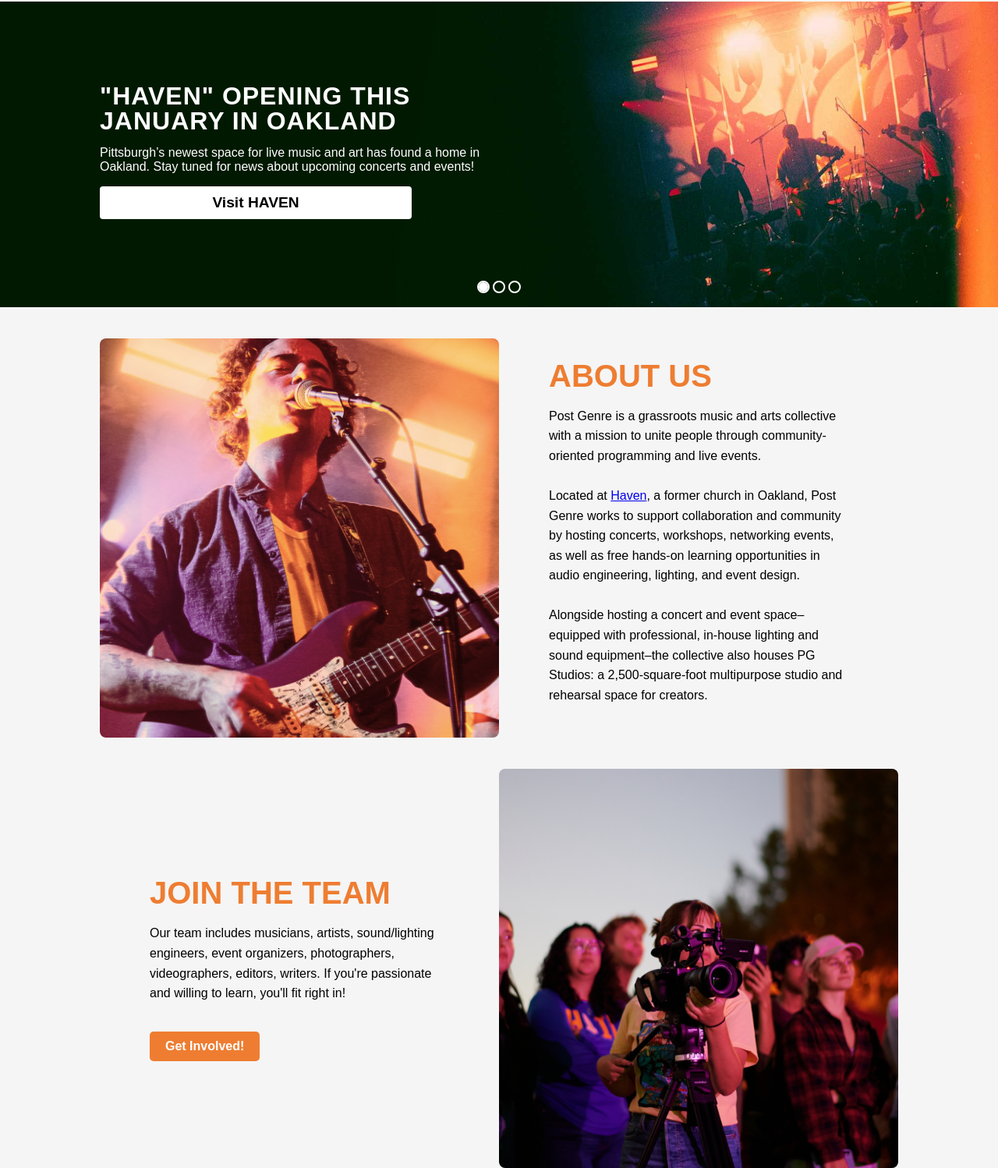
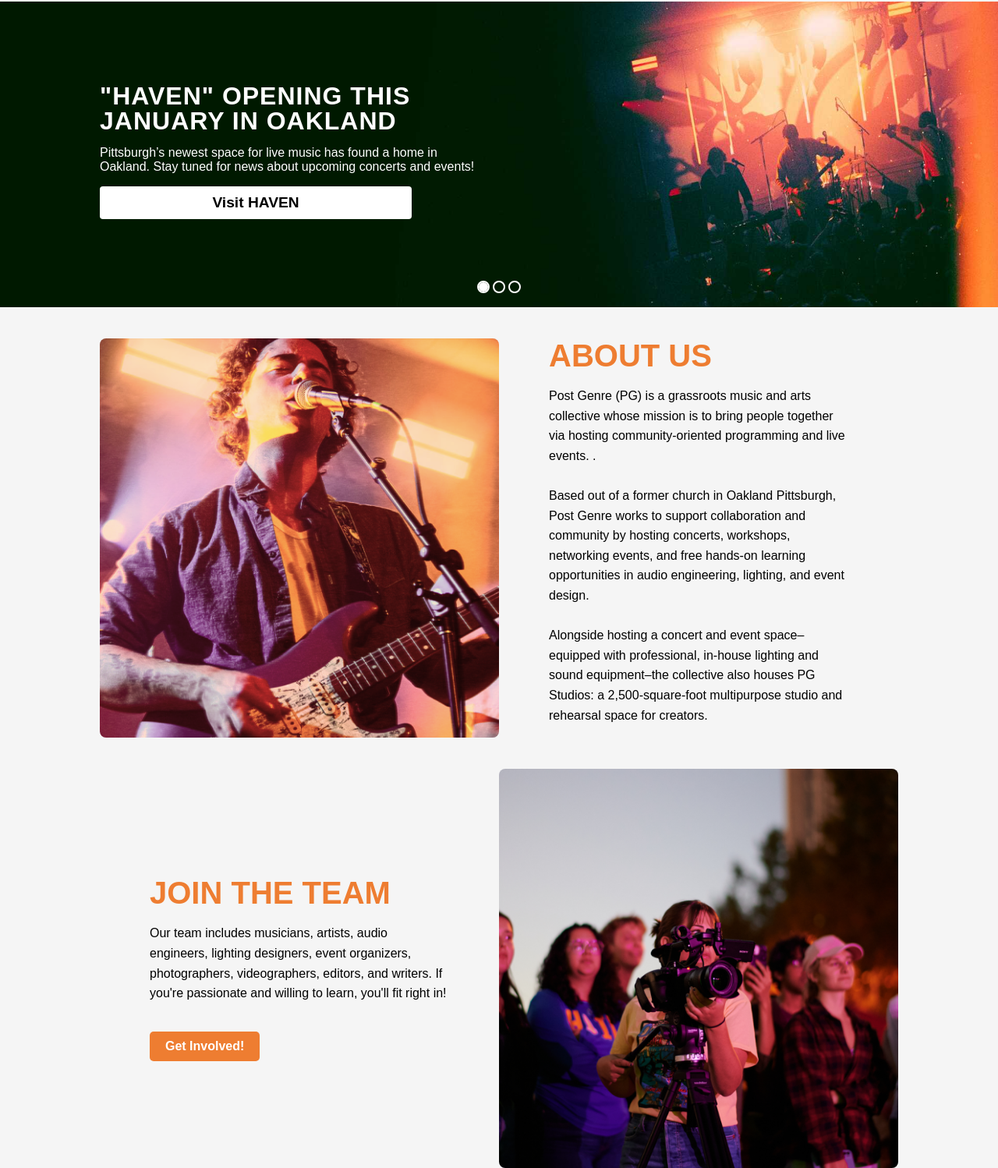
Before and after one commit to BennDiagram/PGSite, a plain HTML site: page index.html in a window 1280 px wide. Shown: the part 83-1581 px from the top of the page at 78% size. Drawn offline with Linux system fonts and the light colour scheme; files whose address does not match are found by name; a web font is replaced by a local one.

Commit message:
added interval slide switching and updated some text

```diff
--- a/index.html
+++ b/index.html
@@ -61,7 +61,7 @@
         <div class="slide">
           <div class="slide-content">
             <h1>"Haven" opening this January in Oakland</h1>
-            <p>Pittsburgh’s newest space for live music and art has found a home in Oakland. Stay tuned for news about upcoming concerts and events!</p>
+            <p>Pittsburgh’s newest space for live music has found a home in Oakland. Stay tuned for news about upcoming concerts and events!</p>
             <button onclick="window.location.href='https://www.havenvenue.com';">Visit HAVEN</button>
         </div>
         </div>
@@ -101,9 +101,9 @@
            <!-- <div class="item-subheader">Mission Tagline</div> -->
 
             <div class="item-description">
-                <p>Post Genre is a grassroots music and arts collective with a mission to unite people through community-oriented programming and live events.
+                <p>Post Genre (PG) is a grassroots music and arts collective whose mission is to bring people together via hosting community-oriented programming and live events. .
                     <br><br>
-                    Located at <a href="https://www.havenvenue.com" target="_blank">Haven</a>, a former church in Oakland, Post Genre works to support collaboration and community by hosting concerts, workshops, networking events, as well as free hands-on learning opportunities in audio engineering, lighting, and event design.
+                    Based out of a former church in Oakland Pittsburgh, Post Genre works to support collaboration and community by hosting concerts, workshops, networking events, and free hands-on learning opportunities in audio engineering, lighting, and event design.
                     <br><br>
                     Alongside hosting a concert and event space–equipped with professional, in-house lighting and sound equipment–the collective also houses PG Studios: a 2,500-square-foot multipurpose studio and rehearsal space for creators.
                     </p>
@@ -118,7 +118,7 @@
             <div class="item-text">
                 <div class="item-header">JOIN THE TEAM</div>
                 <div class="item-description">
-                    <p>Our team includes musicians, artists, sound/lighting engineers, event organizers, photographers, videographers, editors, writers. If you're passionate and willing to learn, you'll fit right in!</p>
+                    <p>Our team includes musicians, artists, audio engineers, lighting designers, event organizers, photographers, videographers, editors, and writers. If you're passionate and willing to learn, you'll fit right in!</p>
                 </div>
 
                 <button class="item-button" onclick="window.location.href='get-involved.html';">Get Involved!</button>
@@ -238,6 +238,7 @@
 
     showSlide(currentIndex);
 
+    setInterval(nextSlide, 10000);
 
 </script>
 
```
